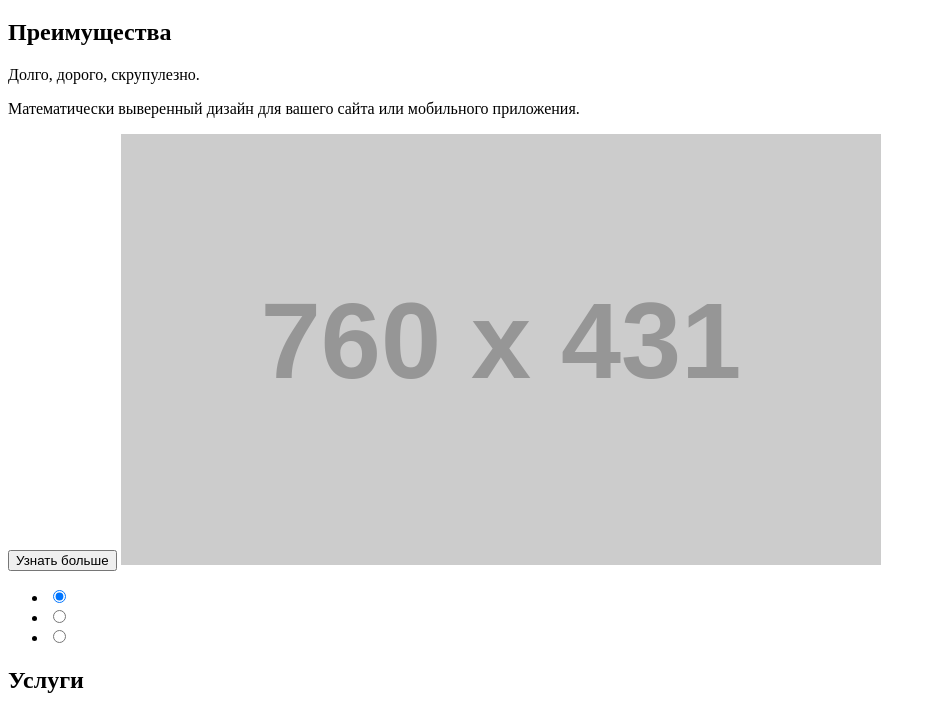
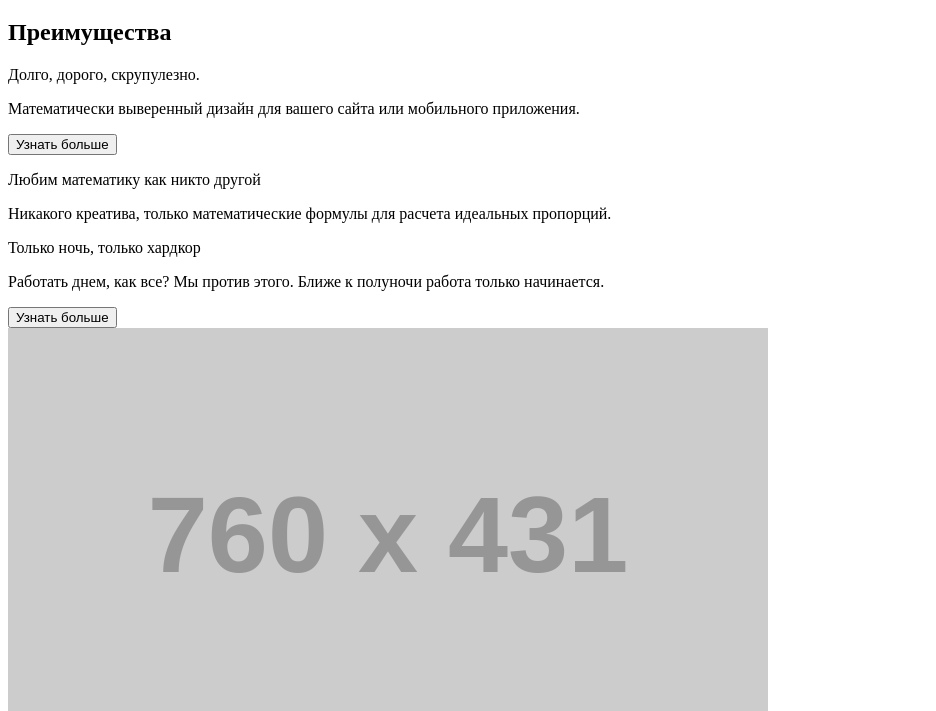
Before and after one commit to nikbritoff/1003411-nerds-30, a plain HTML site: page index.html in a window 1280 px wide. Shown: the part 260-971 px from the top of the page, without its empty margins (0-936 px from the left). Drawn offline with Linux system fonts and the light colour scheme; placeholder pictures from the web are drawn by us.

Commit message:
Добавил верстку всех слайдов

```diff
--- a/index.html
+++ b/index.html
@@ -26,10 +26,30 @@
 
       <section>
         <h2>Преимущества</h2>
-        <p>Долго, дорого, скрупулезно.</p>
-        <p>Математически выверенный дизайн для вашего сайта или мобильного приложения.</p>
+        <div>
+          <p>Долго, дорого, скрупулезно.</p>
+          <p>Математически выверенный дизайн для вашего сайта или мобильного приложения.</p>
         <button type="button">Узнать больше</button>
-        <img src="https://via.placeholder.com/760x431" alt="Иллюстрация к блоку преимущества">
+        </div>
+
+        <div>
+          <p>Любим математику как никто другой</p>
+          <p>Никакого креатива, только математические формулы для расчета идеальных пропорций.</p>
+        </div>
+
+        <div>
+          <p>Только ночь, только хардкор</p>
+          <p>Работать днем, как все? Мы против этого. Ближе к полуночи работа только начинается.</p>
+        </div>
+
+        <button type="button">Узнать больше</button>
+
+        <div>
+          <img src="https://via.placeholder.com/760x431" alt="Иллюстрация к блоку преимущества">
+          <img src="https://via.placeholder.com/760x431" alt="Иллюстрация к блоку преимущества">
+          <img src="https://via.placeholder.com/760x431" alt="Иллюстрация к блоку преимущества">
+        </div>
+
         <ul>
           <li>
             <input type="radio" name="point" checked>
```
